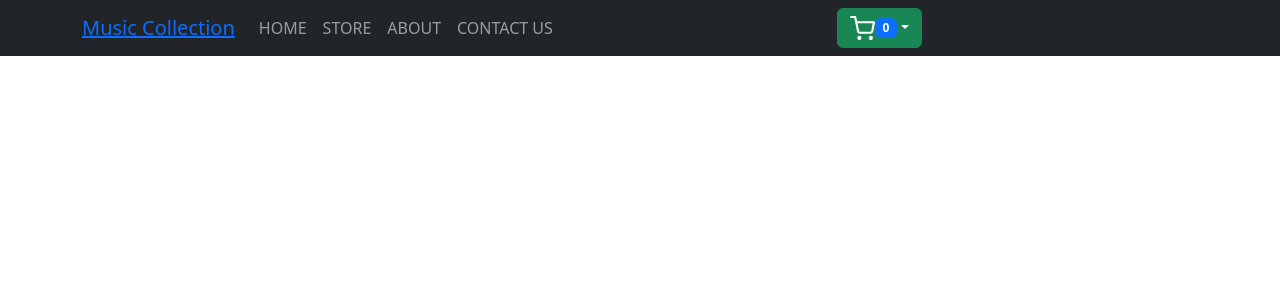
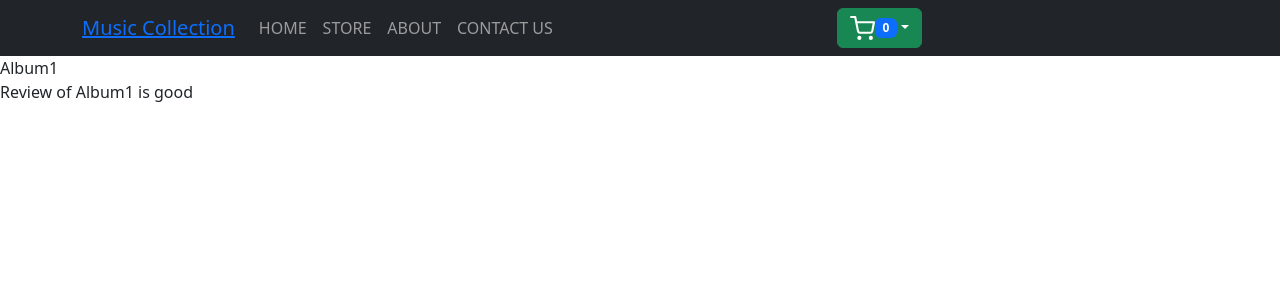
Before and after one commit to varshagm119/ecommerceWebsiteReactApp, a React (Create React App) app: page /product/Album1 in a window 1280 px wide. Shown: the top 300 px of the page. Built offline with nearby package versions, Linux system fonts and the light colour scheme.

Commit message:
product detail

```diff
--- a/src/App.js
+++ b/src/App.js
@@ -5,6 +5,7 @@ import Home from "./Components/Pages/Home";
 import Store from "./Components/Pages/Store";
 import About from "./Components/Pages/About";
 import ContactUs from "./Components/Pages/ContactUs";
+import ProductDetails from "./Components/Pages/ProductDetails";
 
 
 function App() {
@@ -16,6 +17,7 @@ function App() {
       <Route  path="/store" element={<Store />} />
       <Route  path="/about" element={<About />} />
       <Route path="/contactus" element={<ContactUs />} />
+      <Route path="/product/:productId" element={<ProductDetails />} />
       </Routes>
     </div>
   );
--- a/src/Components/Header/Header.js
+++ b/src/Components/Header/Header.js
@@ -14,9 +14,6 @@ const Header = () => {
           <Navbar.Toggle aria-controls="basic-navbar-nav" />
           <Navbar.Collapse id="basic-navbar-nav">
             <Nav className="me-auto">
-              {/* <Nav.Link href="home">HOME</Nav.Link>
-              <Nav.Link href="store">STORE</Nav.Link>
-              <Nav.Link href="about">ABOUT</Nav.Link>  */}
               <Nav.Item>
                 <Link to="/home" className="nav-link">
                   HOME
--- a/src/Components/Pages/ContactUs.js
+++ b/src/Components/Pages/ContactUs.js
@@ -6,7 +6,7 @@ const ContactUs = () => {
     const nameRef = useRef('');
     const phoneRef = useRef('');
     const submitHandler = async(e) => {
-        e.preventDefault();
+        //e.preventDefault();
         const userDetails = {
             email: emailRef.current.value,
             name: nameRef.current.value,
--- /dev/null
+++ b/src/Components/Pages/ProductDetails.js
@@ -0,0 +1,14 @@
+import React from 'react'
+import { useParams } from 'react-router-dom'
+
+const ProductDetails = () => {
+  const params = useParams();
+  return (
+    <div>
+      {params.productId}
+      <p>Review of {params.productId} is good </p>
+    </div>
+  )
+}
+
+export default ProductDetails
--- a/src/Components/Products/SingleProduct.js
+++ b/src/Components/Products/SingleProduct.js
@@ -1,6 +1,7 @@
 import React from "react";
 import { Button, Card } from "react-bootstrap";
 import { CartState } from "../../Context/Context";
+import { Link } from "react-router-dom";
 
 const SingleProduct = ({item}) => {
   const {
@@ -9,7 +10,8 @@ const SingleProduct = ({item}) => {
   } = CartState();
 
   return (
-    <Card className="h-100">
+    <Link to={`/product/${item.title}`}>
+      <Card className="h-100">
       <Card.Img
         variant="top"
         src={item.imageUrl}
@@ -47,6 +49,7 @@ const SingleProduct = ({item}) => {
         )}
       </Card.Body>
     </Card>
+    </Link>
   );
 };
 
```
